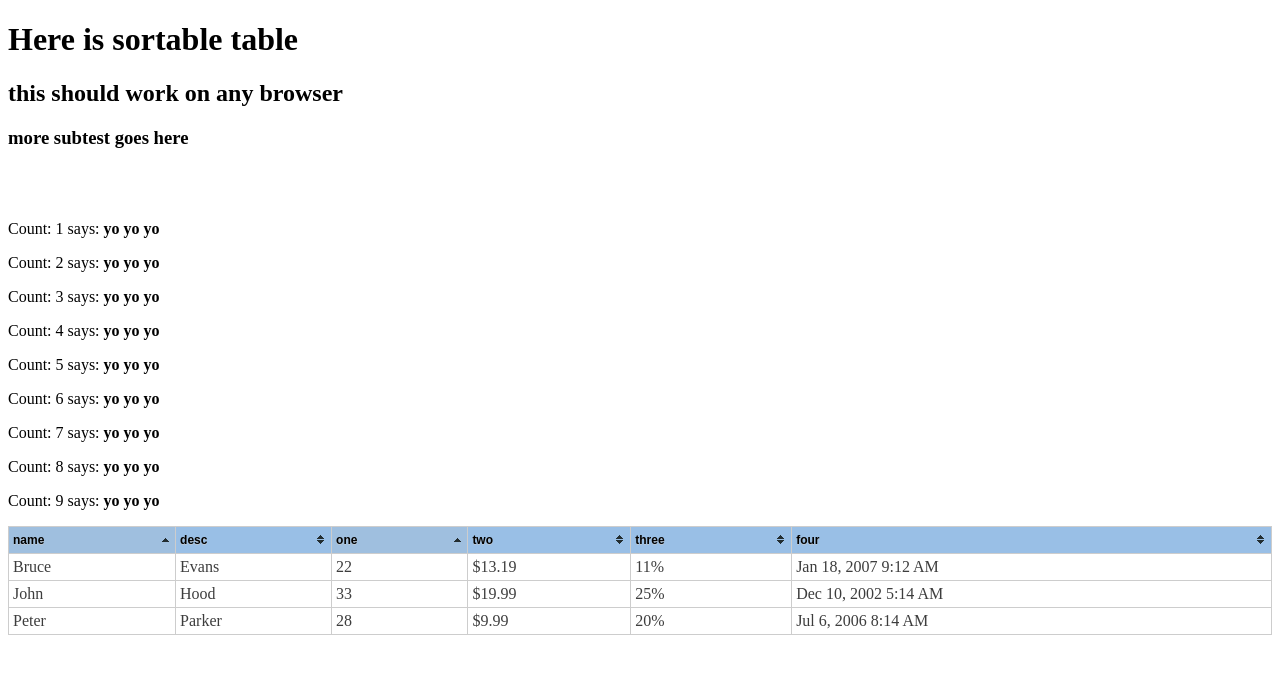
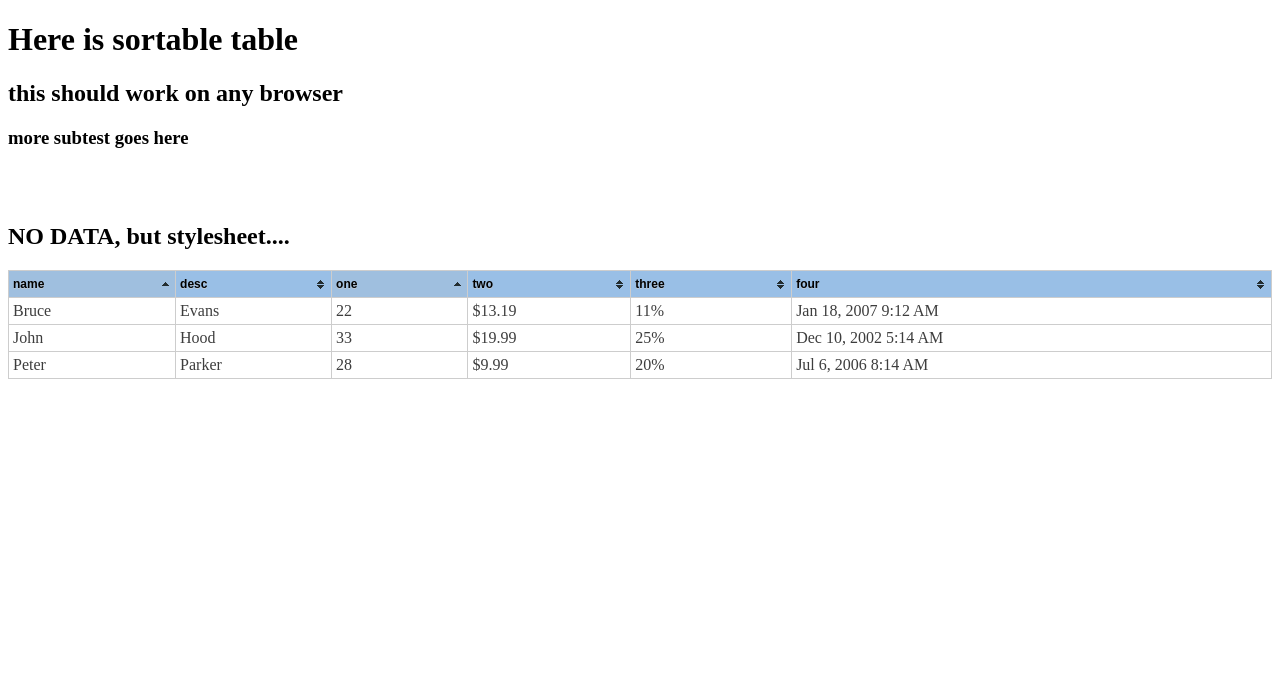
Before and after one commit to j2abro/crowdsec, a Flask app: page /idealist/ in a window 1280 px wide. Shown: the top 674 px of the page. Run offline with Flask 2, Linux system fonts and the light colour scheme; some libraries are stand-ins or nearby versions.

Commit message:
testing templates

```diff
--- a/templates/idealist.html
+++ b/templates/idealist.html
@@ -33,10 +33,19 @@
 </script>
 
 
+{% if listdata %}
 
+<h1>data = {{ listdata }}</h1>
 {% for i in range(1,10) %}
 <p>Count: {{i}} says: <b> yo yo yo</b></p>
 {% endfor %}
+
+{% else %}
+<h2>NO DATA, but stylesheet....</h2>
+
+{% endif %}
+
+
 
 
 <table class="tablesorter">
```
